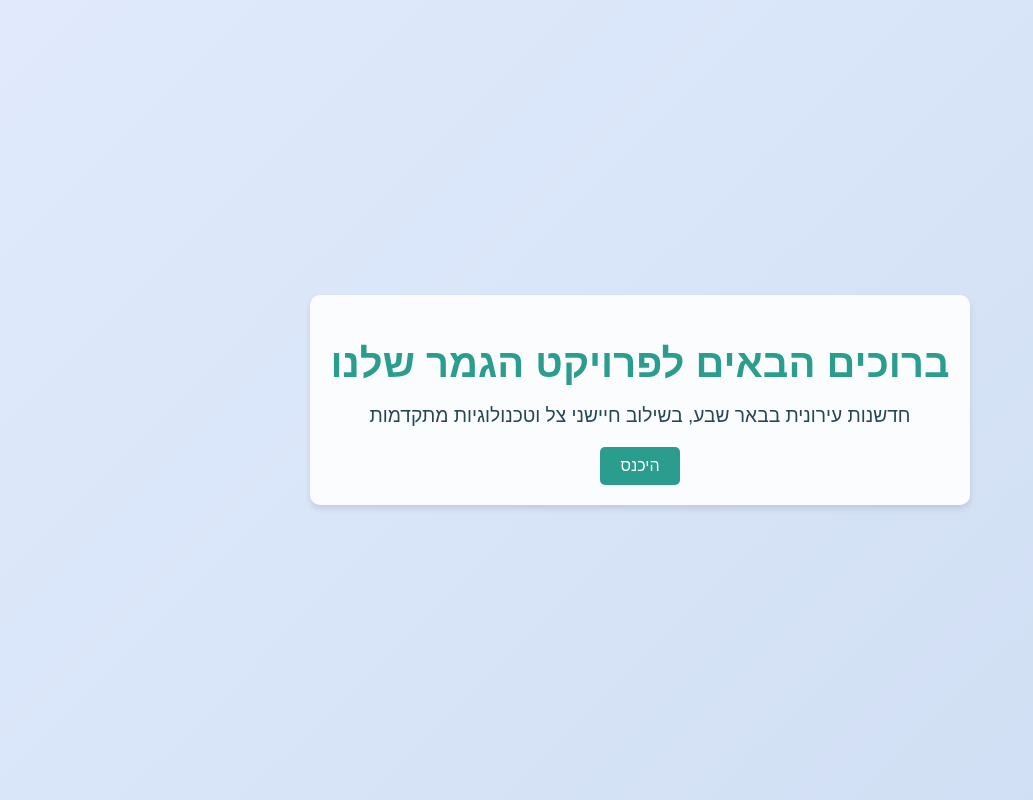
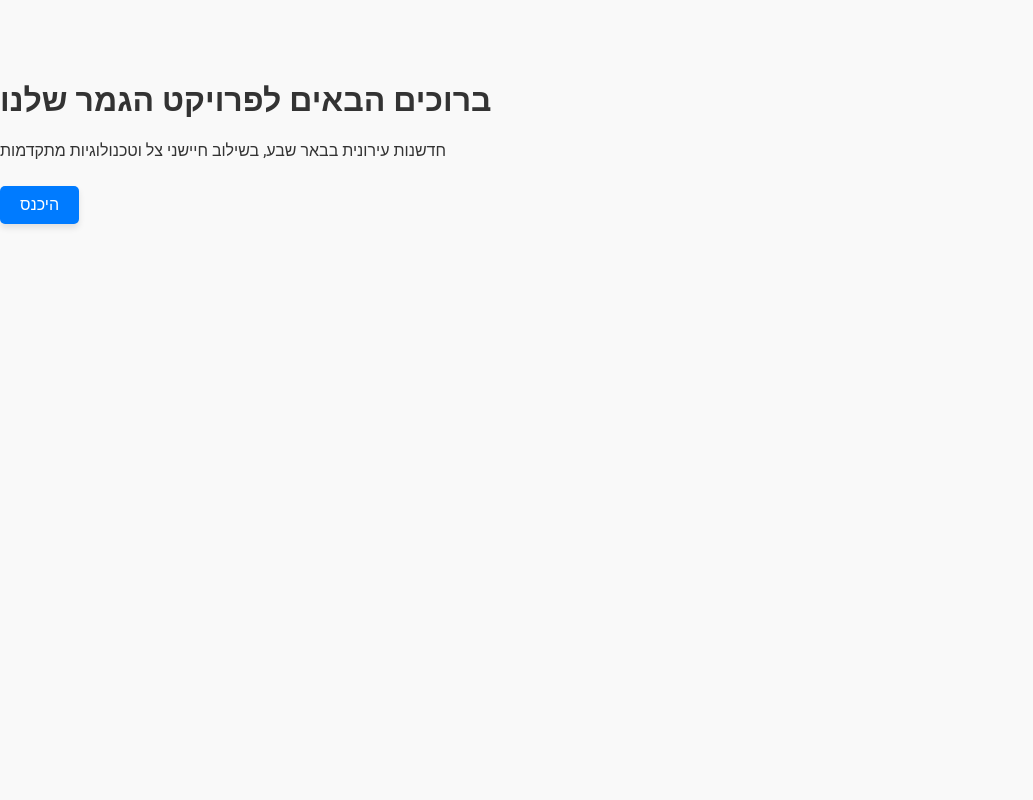
Before and after one commit to Ziv-Faigenboim/FinallProjectSE, a Flask app: template Templates/index2.html in a window 1280 px wide. Shown: the whole page, without its empty margins (0-1033 px from the left). Run offline with Flask 3, Linux system fonts and the light colour scheme; the template is opened without the code that fills it, so the values that code supplies are empty.

Commit message:
better design

```diff
--- a/static/style.css
+++ b/static/style.css
@@ -1,45 +1,86 @@
 body {
-    margin: 0;
-    padding: 0;
-    font-family: Arial, sans-serif;
-    display: flex;
-    justify-content: center;
-    align-items: center;
-    height: 100vh;
-    background: linear-gradient(135deg, #e0eafc, #cfdef3);
+  font-family: 'Roboto', sans-serif;
+  margin: 0;
+  padding: 0;
+  display: flex;
+  background-color: #f9f9f9;
+  color: #333;
 }
 
-.welcome-container {
-    text-align: center;
-    padding: 20px;
-    background: rgba(255, 255, 255, 0.9);
-    border-radius: 10px;
-    box-shadow: 0 4px 6px rgba(0, 0, 0, 0.1);
+#main-header {
+  width: 100%;
+  padding: 15px;
+  background-color: #007bff;
+  color: white;
+  font-size: 20px;
+  font-weight: 500;
+  text-align: center;
+  box-shadow: 0 2px 5px rgba(0, 0, 0, 0.1);
+  margin-bottom: 10px;
+  position: fixed;
+  top: 0;
+  z-index: 1000;
 }
 
-h1 {
-    color: #2a9d8f;
-    font-size: 2.5rem;
-    margin-bottom: 10px;
+body {
+  margin-top: 60px; /* Adjust for the fixed header */
 }
 
-p {
-    color: #264653;
-    font-size: 1.2rem;
-    margin-bottom: 20px;
+
+#sensor-panel {
+  width: 30%;
+  padding: 1.5rem;
+  border-right: 1px solid #e0e0e0;
+  background: #ffffff;
+  box-shadow: 2px 0 5px rgba(0, 0, 0, 0.1);
+  overflow-y: auto;
+}
+
+#map {
+  width: 70%;
+  height: 100vh;
 }
 
 button {
-    padding: 10px 20px;
-    font-size: 1rem;
-    color: white;
-    background-color: #2a9d8f;
-    border: none;
-    border-radius: 5px;
-    cursor: pointer;
-    transition: background-color 0.3s ease;
+  margin-top: 10px;
+  padding: 10px 20px;
+  background-color: #007bff;
+  color: white;
+  border: none;
+  border-radius: 5px;
+  font-size: 16px;
+  cursor: pointer;
+  box-shadow: 0 4px 6px rgba(0, 0, 0, 0.1);
+  transition: background-color 0.3s ease, transform 0.2s ease;
 }
 
 button:hover {
-    background-color: #21867a;
+  background-color: #0056b3;
+  transform: scale(1.05);
 }
+
+
+
+#history-container {
+  margin-top: 20px;
+}
+
+#history-list li {
+  border-bottom: 1px solid #eaeaea;
+  padding: 10px 0;
+}
+
+h2, h3 {
+  font-weight: 500;
+  color: #444;
+}
+
+h2 {
+  font-size: 22px;
+  margin-bottom: 10px;
+}
+
+h3 {
+  font-size: 18px;
+  margin-top: 20px;
+}
```
Also changed, not shown: Templates/index.html (+8 -30 lines).
